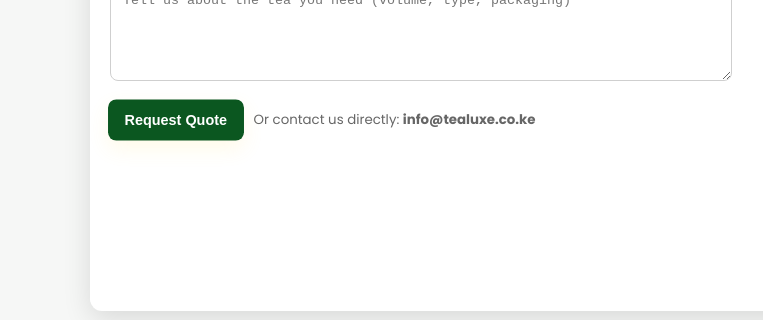
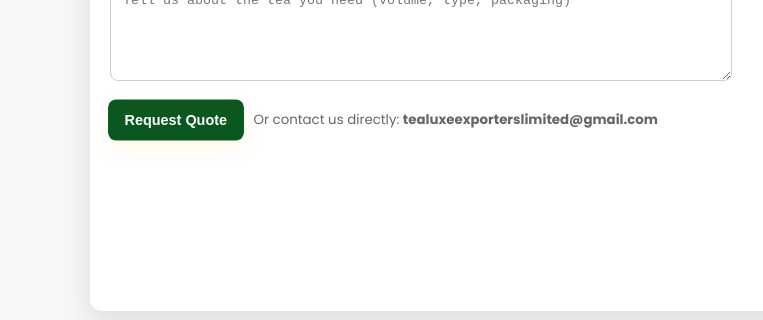
Before and after one commit to Blake332/Tealuxe-project, a website: page index.html in a window 1280 px wide. Shown: the part 4779-5099 px from the top of the page, 0-763 px from the left. Drawn offline with Linux system fonts and the light colour scheme.

Commit message:
Update index.html

```diff
--- a/index.html
+++ b/index.html
@@ -582,7 +582,7 @@
           <textarea name="message" rows="5" placeholder="Tell us about the tea you need (volume, type, packaging)"></textarea>
           <div style="display:flex;gap:12px;margin-top:12px;align-items:center">
             <button class="btn btn-primary" type="submit">Request Quote</button>
-            <small style="color:#666">Or contact us directly: <strong>info@tealuxe.co.ke</strong></small>
+            <small style="color:#666">Or contact us directly: <strong>tealuxeexporterslimited@gmail.com</strong></small>
           </div>
         </form>
 
```
